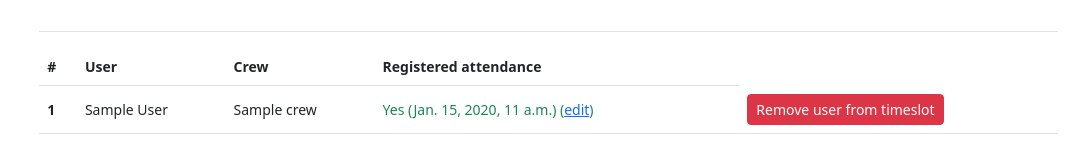
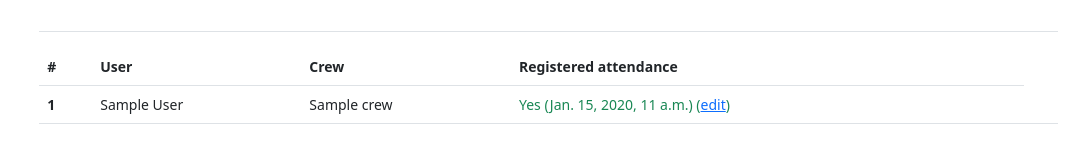
Before and after one commit to gathering/tg-ctm, a Django app: page /timeslot/1 in a window 1280 px wide. Shown: the part 811-961 px from the top of the page, without its empty margins (198-1280 px from the left). After the commit the page ends 935 px from the top, so only its background shows below. Run offline with Django 4.2, Linux system fonts and the light colour scheme; a user stored in the database is signed in; tables that the repository leaves empty hold one stand-in row (values such as "Sample post"); some libraries are stand-ins or nearby versions.

Commit message:
fix: remove the "remove user from timeslot" button if the has already attended
Signed-off-by: Glenn <glenn@kandu.no>

```diff
--- a/tgctm/ctm/templates/edit_timeslot.html
+++ b/tgctm/ctm/templates/edit_timeslot.html
@@ -64,7 +64,7 @@
         <td>{% for crew_user in timeslot_user.crew_users %}{{ crew_user.crew.name }}{% if not forloop.last %}, {% endif %}{% endfor %}</td>
         <td>{%if timeslot_user.attendance %}<span class="text-success">Yes ({{timeslot_user.attendance.created_on}})  (<a href="/timeslot/{{ timeslot.id }}/attendance/{{timeslot_user.attendance.id}}">edit</a>)</span>{% else %}<span class="text-danger">No</span>{%endif%}</td>
         <td>{%if not timeslot_user.attendance %}<a href="/timeslot/{{ timeslot.id }}/attendance/new/{{timeslot_user.user.id}}" class="btn btn-sm btn-info">Register attendance</a>{% endif %}</td>
-        <td><a href="/timeslot/{{ timeslot.id }}/user/{{timeslot_user.user.id}}/remove" class="btn btn-sm btn-danger">Remove user from timeslot</a></td>
+        <td>{%if not timeslot_user.attendance %}<a href="/timeslot/{{ timeslot.id }}/user/{{timeslot_user.user.id}}/remove" class="btn btn-sm btn-danger">Remove user from timeslot</a>{% endif %}</td>
       </tr>
       {% endfor %}
     </tbody>
```
